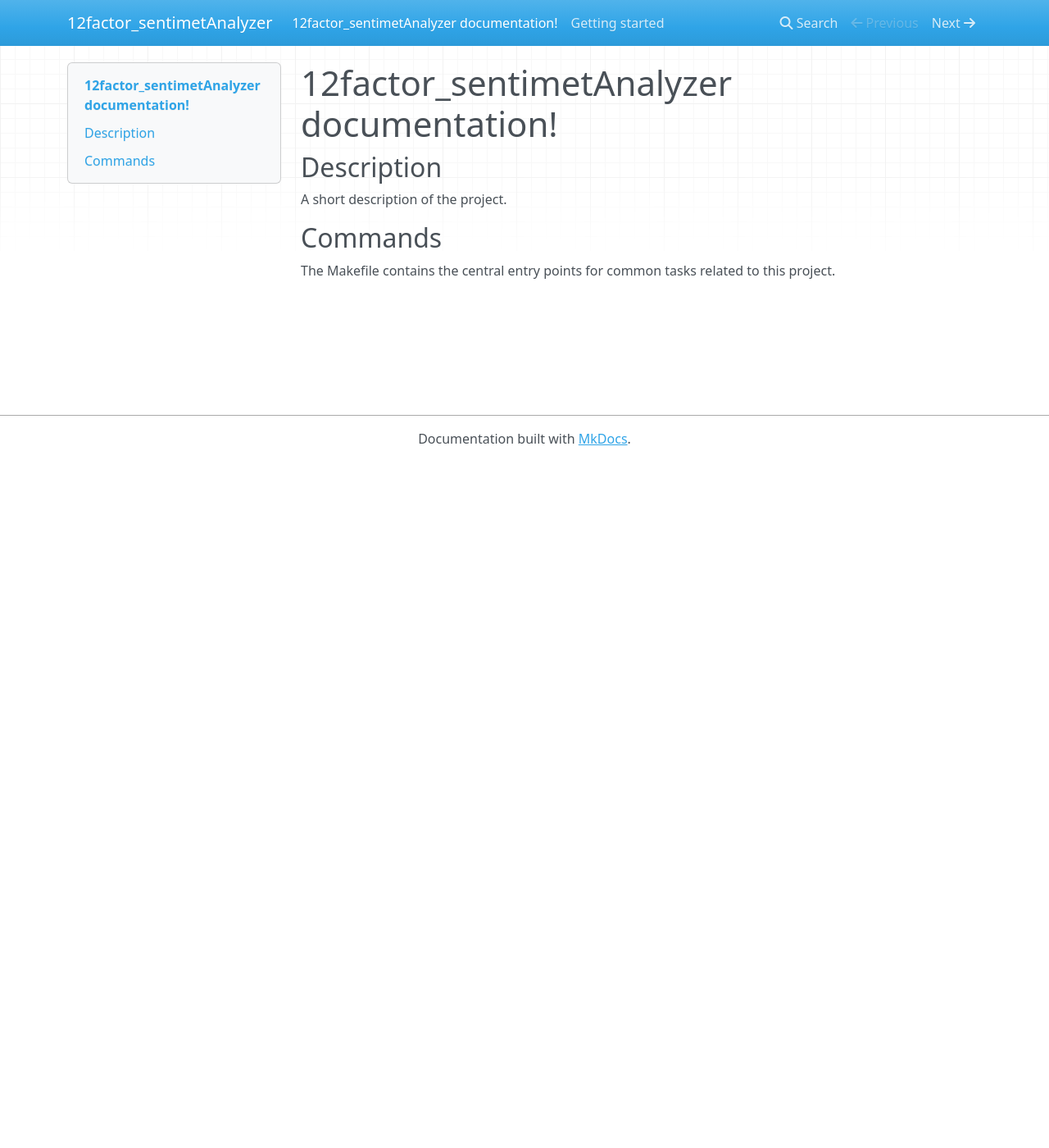
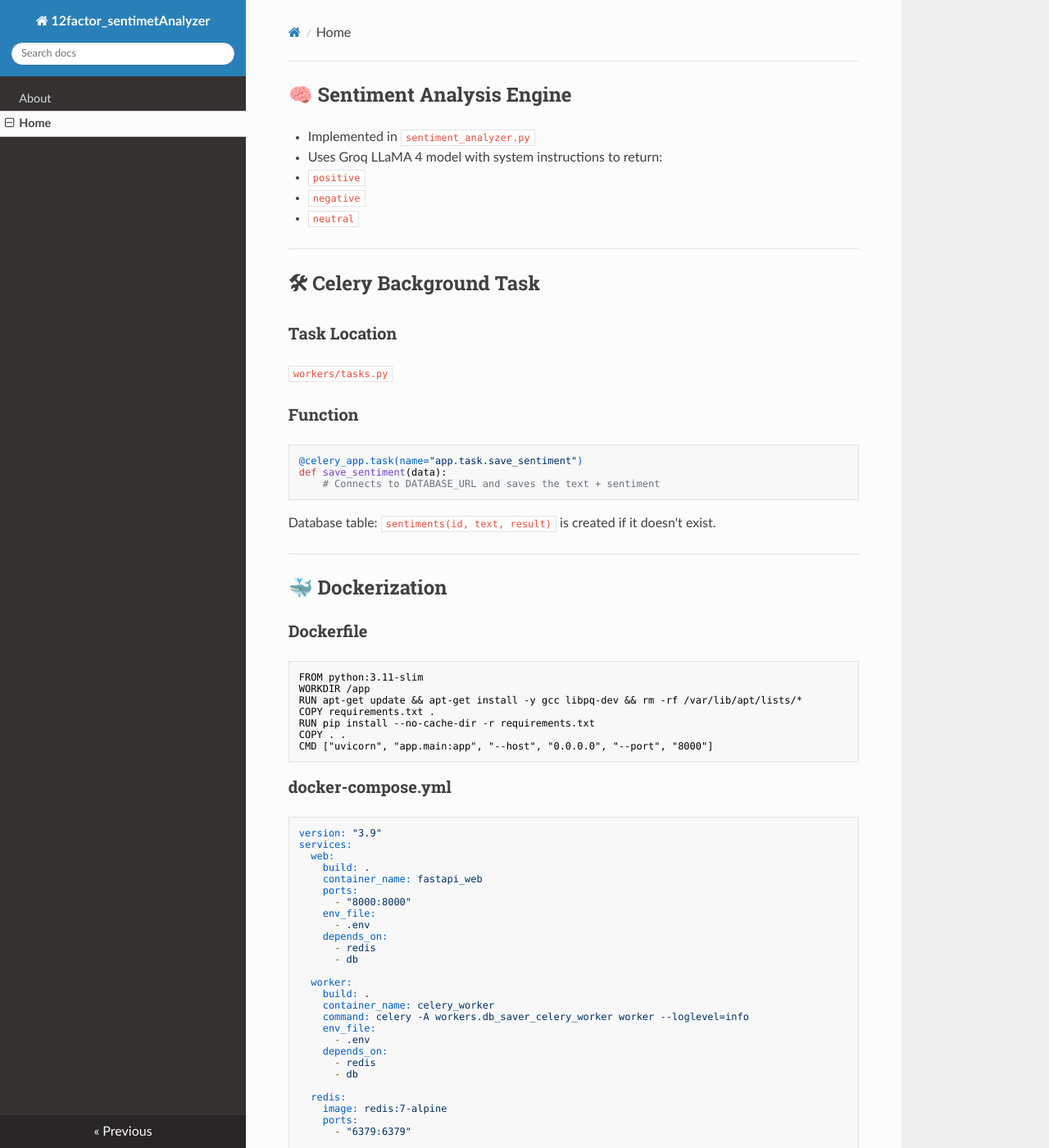
Before and after one commit to Sundess/12factor_sentimentanalyzer, an MkDocs documentation site: the page built from docs/docs/index.md, in a window 1280 px wide and 1400 px high. Shown: the whole window at 82% size. Built offline with MkDocs 1.6.1, drawn with Linux system fonts in a browser that asks for light colours; nearby versions of some CDN libraries; some of the changed text lies outside the part shown.

Commit message:
feat: worker files now saves data to db

````diff
--- a/docs/docs/index.md
+++ b/docs/docs/index.md
@@ -1,9 +1,124 @@
-# 12factor_sentimetAnalyzer documentation!
+## 🧠 Sentiment Analysis Engine
 
-## Description
+- Implemented in `sentiment_analyzer.py`
+- Uses Groq LLaMA 4 model with system instructions to return:
 
-A short description of the project.
+  - `positive`
+  - `negative`
+  - `neutral`
 
-## Commands
+---
 
-The Makefile contains the central entry points for common tasks related to this project.
+## 🛠 Celery Background Task
+
+### Task Location
+
+`workers/tasks.py`
+
+### Function
+
+```python
+@celery_app.task(name="app.task.save_sentiment")
+def save_sentiment(data):
+    # Connects to DATABASE_URL and saves the text + sentiment
+```
+
+Database table: `sentiments(id, text, result)` is created if it doesn't exist.
+
+---
+
+## 🐳 Dockerization
+
+### Dockerfile
+
+```dockerfile
+FROM python:3.11-slim
+WORKDIR /app
+RUN apt-get update && apt-get install -y gcc libpq-dev && rm -rf /var/lib/apt/lists/*
+COPY requirements.txt .
+RUN pip install --no-cache-dir -r requirements.txt
+COPY . .
+CMD ["uvicorn", "app.main:app", "--host", "0.0.0.0", "--port", "8000"]
+```
+
+### docker-compose.yml
+
+```yaml
+version: "3.9"
+services:
+  web:
+    build: .
+    container_name: fastapi_web
+    ports:
+      - "8000:8000"
+    env_file:
+      - .env
+    depends_on:
+      - redis
+      - db
+
+  worker:
+    build: .
+    container_name: celery_worker
+    command: celery -A workers.db_saver_celery_worker worker --loglevel=info
+    env_file:
+      - .env
+    depends_on:
+      - redis
+      - db
+
+  redis:
+    image: redis:7-alpine
+    ports:
+      - "6379:6379"
+
+  db:
+    image: postgres:14
+    environment:
+      POSTGRES_USER: postgres
+      POSTGRES_PASSWORD: postgres
+      POSTGRES_DB: mydatabase
+    ports:
+      - "5432:5432"
+```
+
+---
+
+## 🧪 Running the Project
+
+```bash
+# Build and start containers
+$ docker-compose up --build
+```
+
+Visit: [http://localhost:8000/docs](http://localhost:8000/docs) to test the API.
+
+To tail logs:
+
+```bash
+docker-compose logs -f worker
+docker-compose logs -f web
+```
+
+To bring services down:
+
+```bash
+docker-compose down
+```
+
+---
+
+## 📚 Development Notes
+
+- **Celery** loads `.env` using `dotenv.load_dotenv()`.
+- **PostgreSQL table** is created dynamically inside the task.
+- **Groq API** requires an active key with appropriate usage limits.
+- No volume persistence is currently configured.
+
+---
+
+## 🧾 License & Attribution
+
+- LLaMA 4 by Meta AI (via Groq)
+- FastAPI licensed under MIT
+- This project template was generated with ❤️ and Docker 🐳
--- a/docs/mkdocs.yml
+++ b/docs/mkdocs.yml
@@ -2,3 +2,10 @@ site_name: 12factor_sentimetAnalyzer
 #
 site_author: sandesh
 #
+
+theme:
+  name: readthedocs
+
+nav:
+  - About: about.md
+  - Home: index.md
````
Also changed, not shown: docs/docs/about.md (added, +88 -0 lines), docs/docs/getting-started.md (deleted, +0 -6 lines).
